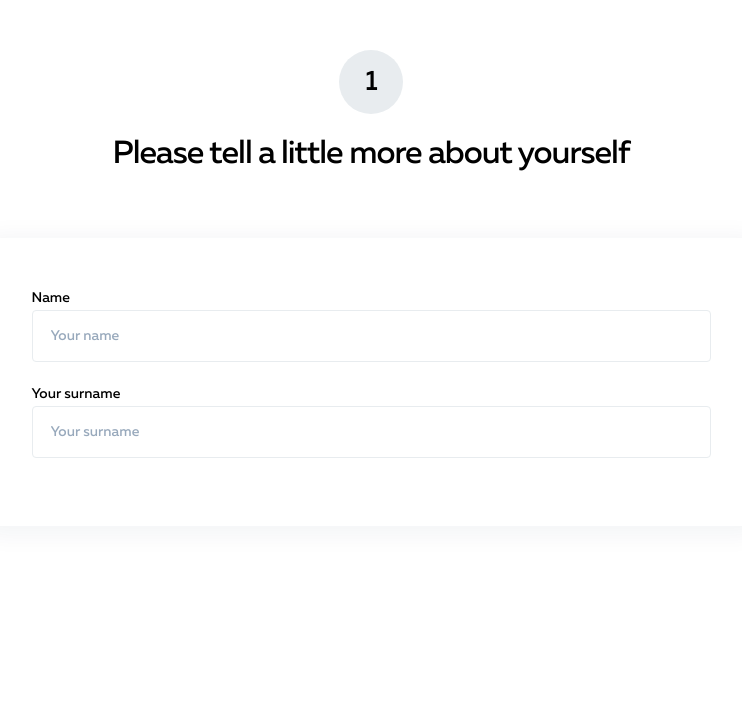
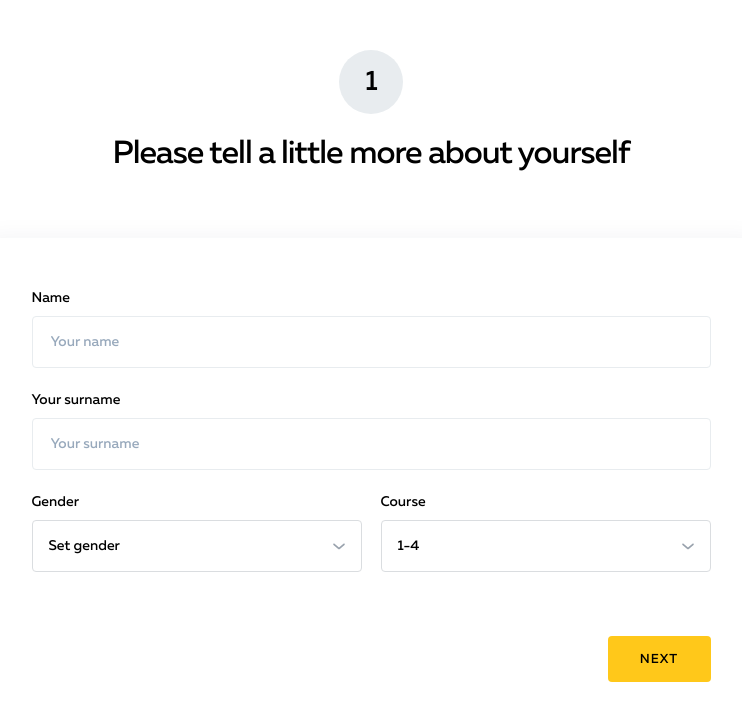
Before and after one commit to AntonAlmosov/junction, a Next.js app in the folder client/: page /onboarding/start in a window 1280 px wide. Shown: the top 720 px of the page, without its empty margins (269-1011 px from the left). Built offline with nearby package versions, Linux system fonts and the light colour scheme.

Commit message:
my life is a misery im starting to reevaluate my life decisions

```diff
--- a/client/components/controls/Input.tsx
+++ b/client/components/controls/Input.tsx
@@ -31,6 +31,9 @@ export const DefaultInput = ({
 export const DefaultInputWrapper = styled.div`
   width: 100%;
   margin-bottom: 20px;
+  p {
+    margin-bottom: 6px;
+  }
 `;
 
 const Input = styled.input`
--- a/client/pages/onboarding/start.tsx
+++ b/client/pages/onboarding/start.tsx
@@ -1,10 +1,14 @@
 import React from "react";
+import styled from "styled-components";
+import { DefaultButton } from "../../components/controls/DefaultButton";
 import { DefaultInput } from "../../components/controls/Input";
 import { OnboardingWrapper } from "../../components/misc/FullWrapper";
 import { OnboardingCardWrapper } from "../../components/misc/OnboardingCardWrapper";
 import { OnboardingHeading } from "../../components/misc/OnboardingHeading";
+import { Paragraph2 } from "../../components/typography/Paragraph2";
 
 export default function Start() {
+  const nextStep = () => {};
   return (
     <OnboardingWrapper>
       <OnboardingHeading
@@ -22,7 +26,161 @@ export default function Start() {
           onChange={() => {}}
           label={"Your surname"}
         />
+        <PickerRowWrapper>
+          <Picker
+            placeholder={"Set gender"}
+            label={"Gender"}
+            onChange={() => {}}
+            items={["Male", "Female", "Other"]}
+          />
+          <Picker
+            placeholder={"1-4"}
+            label={"Course"}
+            onChange={() => {}}
+            items={[
+              "First course",
+              "Second course",
+              "Third course",
+              "Fifth course",
+            ]}
+          />
+        </PickerRowWrapper>
+        <ButtonRow>
+          <ButtonWrapper>
+            <DefaultButton onClick={() => nextStep()}>NEXT</DefaultButton>
+          </ButtonWrapper>
+        </ButtonRow>
       </OnboardingCardWrapper>
     </OnboardingWrapper>
   );
 }
+
+const PickerRowWrapper = styled.div`
+  width: 100%;
+  display: flex;
+  justify-content: space-between;
+  margin-top: 20px;
+`;
+
+const Picker = ({
+  label,
+  placeholder,
+  items,
+  onChange,
+}: {
+  label: string;
+  placeholder: string;
+  items: string[];
+  onChange: (value: string) => void;
+  defaultValue?: string;
+}) => {
+  const [collapsed, setCollapsed] = React.useState<boolean>(true);
+  const [value, setValue] = React.useState<string | null>(null);
+
+  React.useEffect(() => {
+    if (!value) {
+      return;
+    }
+    onChange(value);
+  }, [value]);
+
+  return (
+    <PickerContainer>
+      <PickerHeading>{label}</PickerHeading>
+      <PickerWrapper>
+        {collapsed && (
+          <PickerValueWrapper onClick={() => setCollapsed(false)}>
+            <p>{value || placeholder}</p>
+            <img src="/chevron.svg" />
+          </PickerValueWrapper>
+        )}
+        {!collapsed && (
+          <PickerItemsWrapper>
+            {items.map((item) => (
+              <p
+                key={item}
+                onClick={() => {
+                  setCollapsed(true);
+                  setValue(item);
+                }}
+              >
+                {item}
+              </p>
+            ))}
+          </PickerItemsWrapper>
+        )}
+      </PickerWrapper>
+    </PickerContainer>
+  );
+};
+
+const PickerContainer = styled.div`
+  width: 330px;
+`;
+
+const PickerWrapper = styled.div`
+  width: 330px;
+  height: 52px;
+  position: relative;
+`;
+
+const PickerHeading = styled(Paragraph2)`
+  margin-bottom: 6px;
+`;
+
+const PickerValueWrapper = styled.div`
+  width: 100%;
+  height: 52px;
+  background: #ffffff;
+  border: 1px solid #dadde0;
+  box-sizing: border-box;
+  border-radius: 4px;
+  display: flex;
+  align-items: center;
+  padding: 0 12px 0 16px;
+  box-sizing: border-box;
+  p {
+    width: 300px;
+    font-family: Muller;
+    font-weight: 400;
+    font-size: 14px;
+    line-height: 14px;
+    user-select: none;
+  }
+  img {
+    width: 20px;
+    height: 20px;
+  }
+`;
+
+const PickerItemsWrapper = styled.div`
+  position: absolute;
+  top: 0;
+  left: 0;
+  width: 330px;
+  box-sizing: border-box;
+  padding: 12px 15px 12px 15px;
+  background: #ffffff;
+  box-shadow: 0px 2px 16px rgba(153, 155, 168, 0.12);
+  border-radius: 4px;
+  p {
+    padding: 12px 0;
+    font-family: Muller;
+    font-size: 14px;
+    user-select: none;
+    &:hover {
+      color: #ffab2b;
+    }
+  }
+`;
+
+const ButtonRow = styled.div`
+  width: 100%;
+  display: flex;
+  justify-content: flex-end;
+`;
+
+const ButtonWrapper = styled.div`
+  width: 103px;
+  margin-top: 64px;
+`;
```
Also changed, not shown: client/public/chevron.svg (added).
